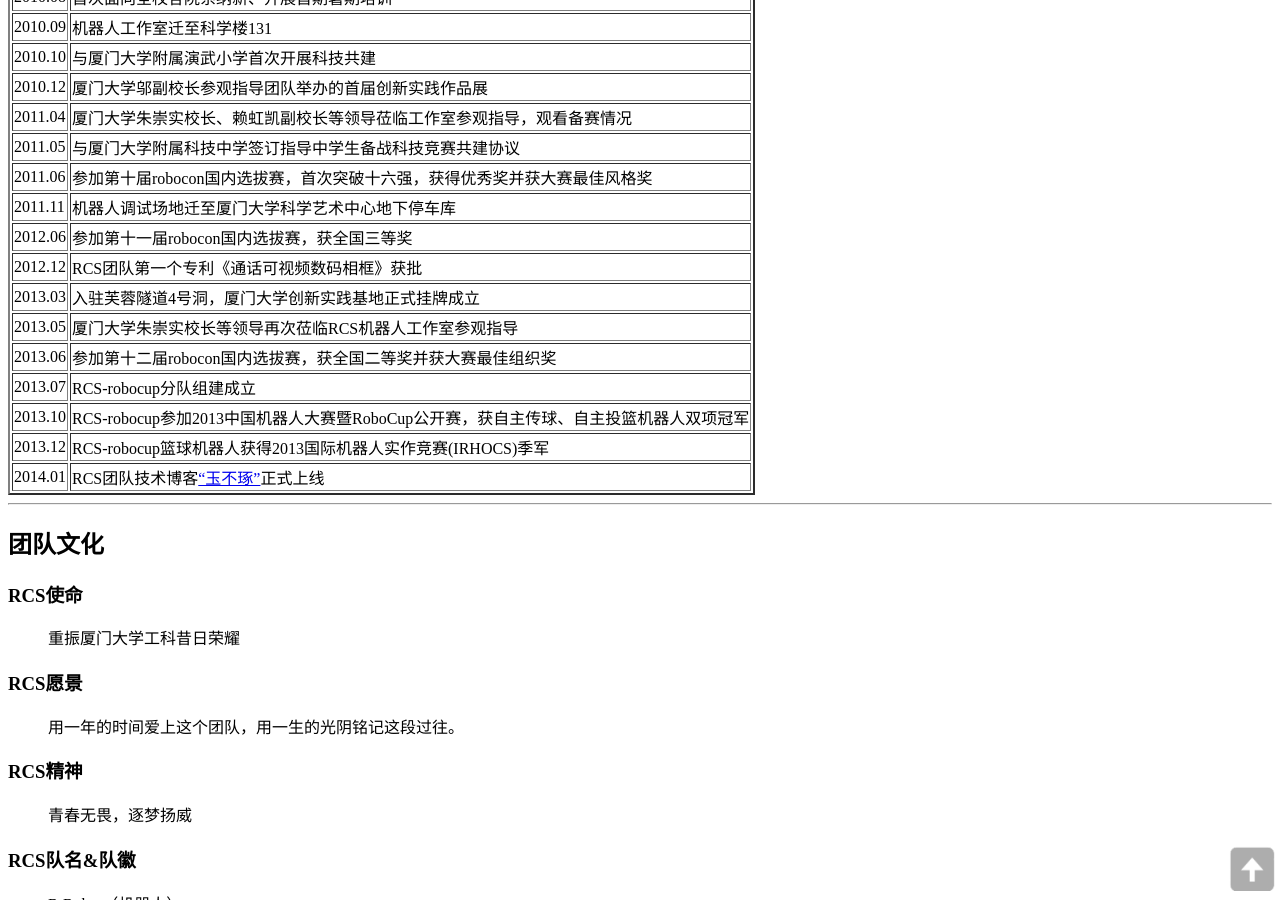
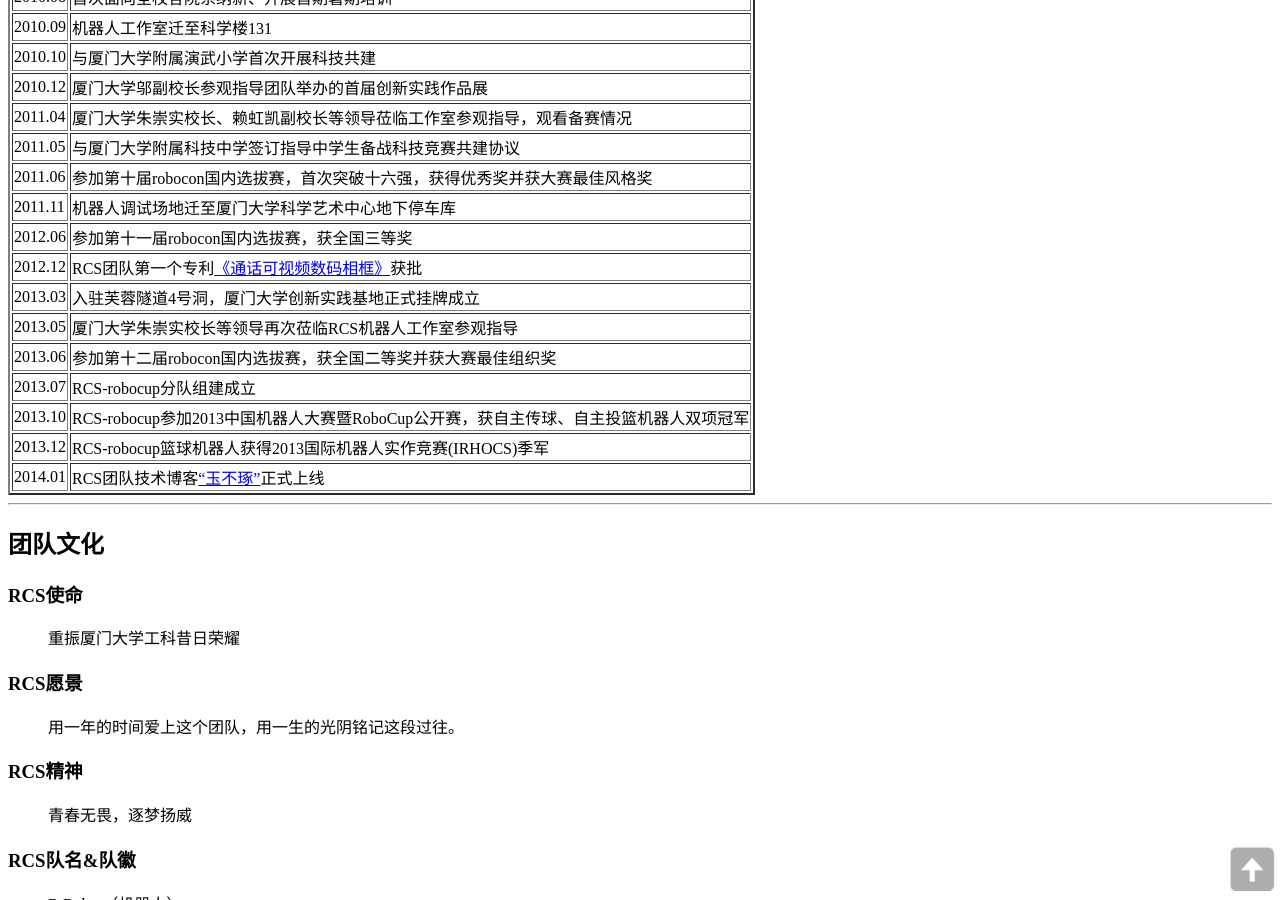
Before and after one commit to RCSTech/RCSTech.github.io, a Jekyll site: the page built from about.md, in a window 1280 px wide and 900 px high, scrolled down 694 px. Built offline with Jekyll 4.4.1, drawn with Linux system fonts in a browser that asks for light colours; nearby versions of some CDN libraries; Markdown is read by kramdown in place of the engine named in the settings; a style sheet for code colours, icons or effects is not loaded; some of the changed lines change nothing that is shown.

Commit message:
add a link

```diff
--- a/about.md
+++ b/about.md
@@ -84,7 +84,7 @@
 </tr>
 <tr>
     <td>2012.12</td>
-    <td>RCS团队第一个专利《通话可视频数码相框》获批</td>
+    <td>RCS团队第一个专利<a href="http://www2.soopat.com/Patent/201220153162">《通话可视频数码相框》</a>获批</td>
 </tr>
 <tr>
     <td>2013.03</td>
```
